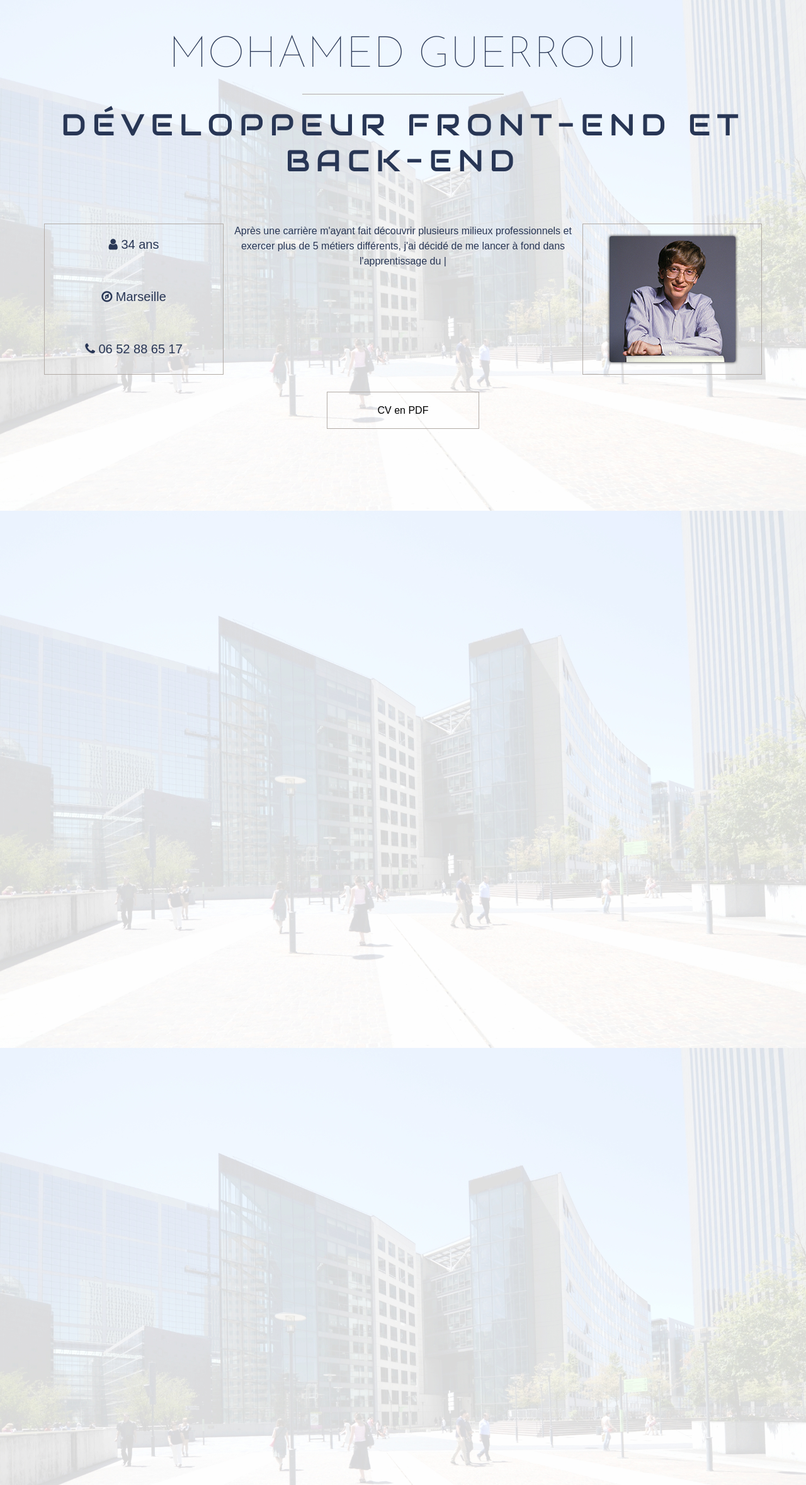
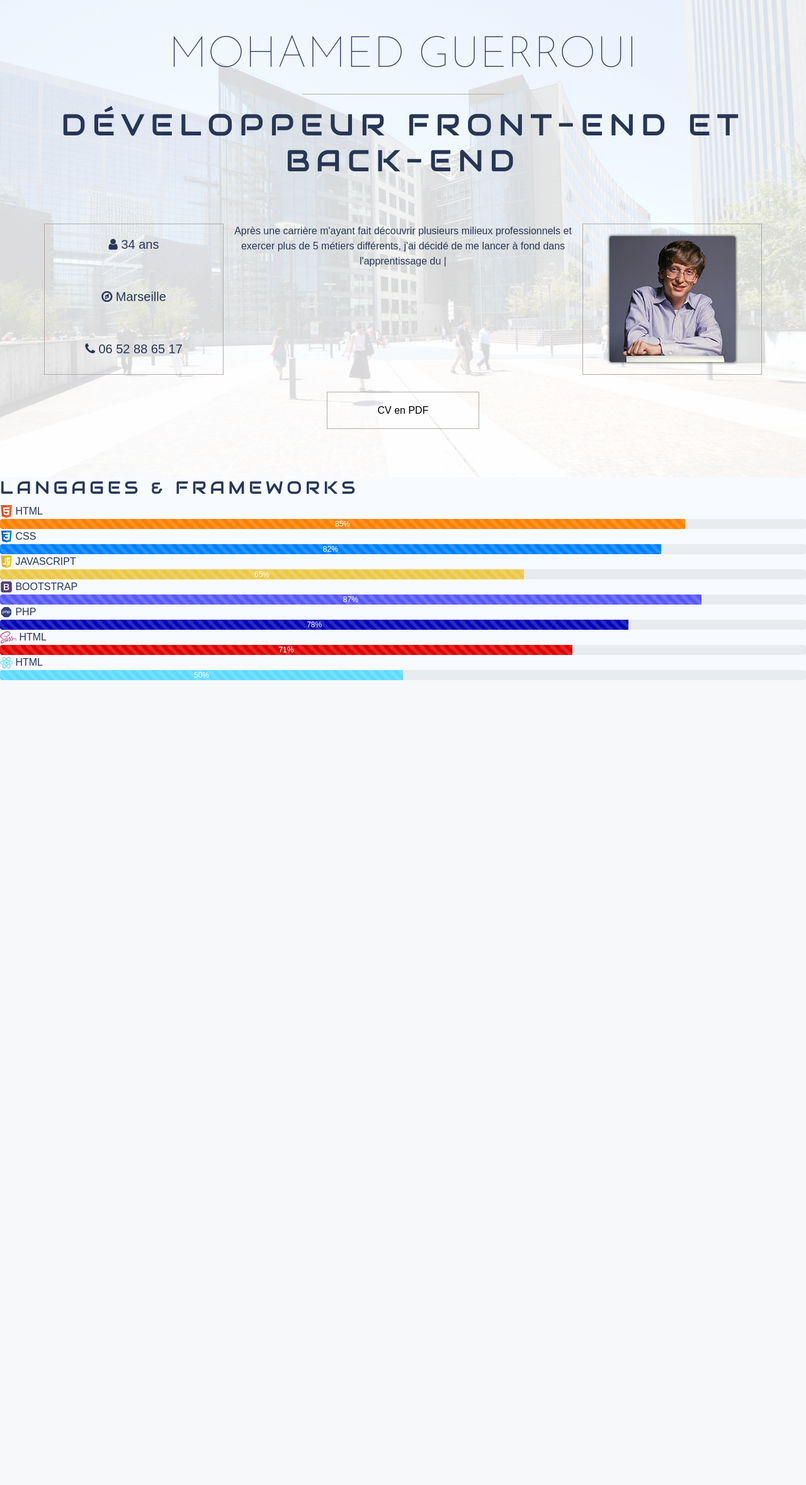
Before and after one commit to Mohamedecorot/cv_dynamique, a PHP site: page / in a window 1280 px wide. Shown: the part 42-2400 px from the top of the page at 63% size. After the commit the page ends 1122 px from the top, so only its background shows below. Run offline with PHP 8.4, Linux system fonts and the light colour scheme; some web fonts are replaced.

Commit message:
ajout du html pour les langages et les frameworks

```diff
--- a/index.html
+++ b/index.html
@@ -12,6 +12,7 @@
     <link rel="stylesheet" href="https://cdnjs.cloudflare.com/ajax/libs/font-awesome/4.7.0/css/font-awesome.css">
 </head>
 <body>
+
     <header>
         <nav class="navbar navbar-expand-sm navbar-light fixed-top" id="navbar">
             <div class="collapse navbar-collapse">
@@ -55,6 +56,46 @@
         </div>
     </header>
 
+    <section id="langages">
+        <h3>Langages & frameworks</h3>
+        <div>
+            <div class="bar"><img src="media/html.png" alt="html-icon"> HTML</div>
+            <div class="progress">
+                <div class="progress-bar progress-bar-striped progress-bar-animated" role="progressbar" aria-valuenow="85" aria-valuemin="0" aria-valuemax="100" style="width: 85%; background-color: #FF8000">85%</div>
+            </div>
+
+            <div class="bar"><img src="media/css.png" alt="css-icon"> CSS</div>
+            <div class="progress">
+                <div class="progress-bar progress-bar-striped progress-bar-animated" role="progressbar" aria-valuenow="82" aria-valuemin="0" aria-valuemax="100" style="width: 82%; background-color: #0080FF">82%</div>
+            </div>
+
+            <div class="bar"><img src="media/js.png" alt="javascript-icon"> JAVASCRIPT</div>
+            <div class="progress">
+                <div class="progress-bar progress-bar-striped progress-bar-animated" role="progressbar" aria-valuenow="65" aria-valuemin="0" aria-valuemax="100" style="width: 65%; background-color: #ecc848">65%</div>
+            </div>
+
+            <div class="bar"><img src="media/bootstrap.png" alt="bootstrap-icon"> BOOTSTRAP</div>
+            <div class="progress">
+                <div class="progress-bar progress-bar-striped progress-bar-animated" role="progressbar" aria-valuenow="87" aria-valuemin="0" aria-valuemax="100" style="width: 87%; background-color: #5858FA">87%</div>
+            </div>
+
+            <div class="bar"><img src="media/php.png" alt="php-icon"> PHP</div>
+            <div class="progress">
+                <div class="progress-bar progress-bar-striped progress-bar-animated" role="progressbar" aria-valuenow="78" aria-valuemin="0" aria-valuemax="100" style="width: 78%; background-color: #0404B4">78%</div>
+            </div>
+
+            <div class="bar"><img src="media/sass.png" alt="sass-icon"> HTML</div>
+            <div class="progress">
+                <div class="progress-bar progress-bar-striped progress-bar-animated" role="progressbar" aria-valuenow="71" aria-valuemin="0" aria-valuemax="100" style="width: 71%; background-color: #DF0101">71%</div>
+            </div>
+
+            <div class="bar"><img src="media/react.png" alt="react-icon"> HTML</div>
+            <div class="progress">
+                <div class="progress-bar progress-bar-striped progress-bar-animated" role="progressbar" aria-valuenow="50" aria-valuemin="0" aria-valuemax="100" style="width: 50%; background-color: #5edafd">50%</div>
+            </div>
+        </div>
+    </section>
+
     <script src="./assets/js/jquery.min.js" type="text/javascript"></script>
     <script src="./assets/js/typed.min.js" type="text/javascript"></script>
     <script src="./script.js" type="text/javascript"></script>
--- a/styles.css
+++ b/styles.css
@@ -38,7 +38,7 @@ li {
 
 header {
     text-align: center;
-    height: 300vh;
+    height: 100vh;
     background: url(media/header.jpg) no-repeat fixed 50% 50%;
     background-size: cover;
 }
```
